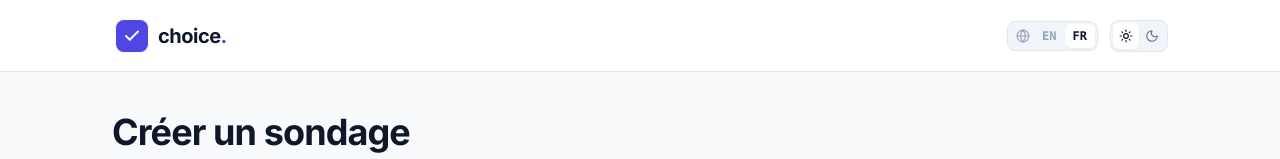
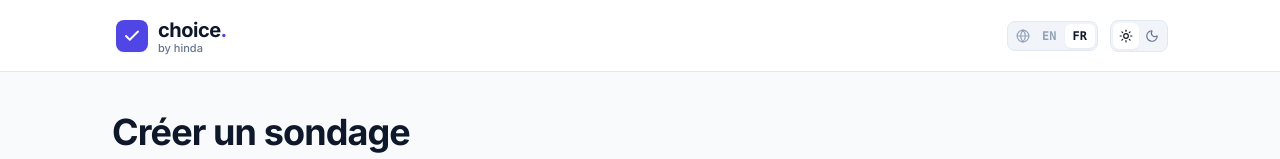
Before and after one commit to hinda99/choice-poll, a Next.js app: page / in a window 1280 px wide. Shown: the top 159 px of the page. Built offline with nearby package versions, Linux system fonts and the light colour scheme.

Commit message:
feat: Add 'by hinda' subtitle below choice in Navbar

```diff
--- a/src/components/Navbar.tsx
+++ b/src/components/Navbar.tsx
@@ -33,9 +33,14 @@ export default function Navbar() {
             </svg>
           </div>
 
-          <span className="font-bold text-xl tracking-tight text-[var(--text)]">
-            choice<span className="text-[var(--primary)]">.</span>
-          </span>
+          <div className="flex flex-col">
+            <span className="font-bold text-lg sm:text-xl tracking-tight text-[var(--text)] leading-tight">
+              choice<span className="text-[var(--primary)]">.</span>
+            </span>
+            <span className="text-[10px] sm:text-[11px] font-medium text-[var(--text-muted)] leading-none">
+              by hinda
+            </span>
+          </div>
         </Link>
 
         {/* Contextual Actions on Right */}
```
